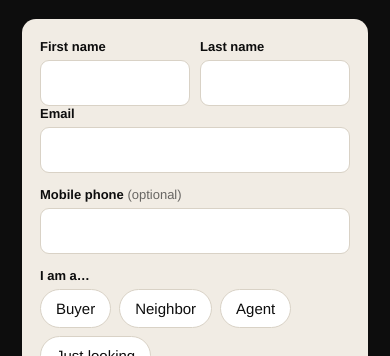
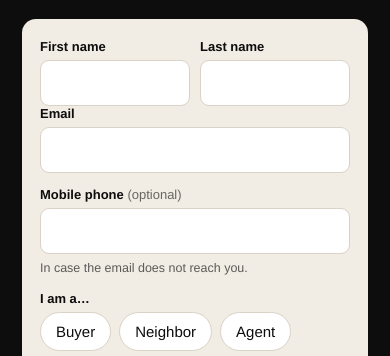
Before and after one commit to DMODMO/open-house, a plain HTML site: page index.html in a window 390 px wide. Shown: the part 471-827 px from the top of the page. Drawn offline with Linux system fonts and the light colour scheme.

Commit message:
Sign-in page: say why the mobile number is asked for
Co-Authored-By: Claude Fable 5.2 <noreply@anthropic.com>

```diff
--- a/index.html
+++ b/index.html
@@ -73,6 +73,7 @@
     <input id="email" name="email" type="email" autocomplete="email" inputmode="email" required>
     <label for="phone">Mobile phone <span class="opt">(optional)</span></label>
     <input id="phone" name="phone" type="tel" autocomplete="tel" inputmode="tel">
+    <p class="hint">In case the email does not reach you.</p>
 
     <label id="typeLabel">I am a…</label>
     <div class="chips" role="radiogroup" aria-labelledby="typeLabel">
```
